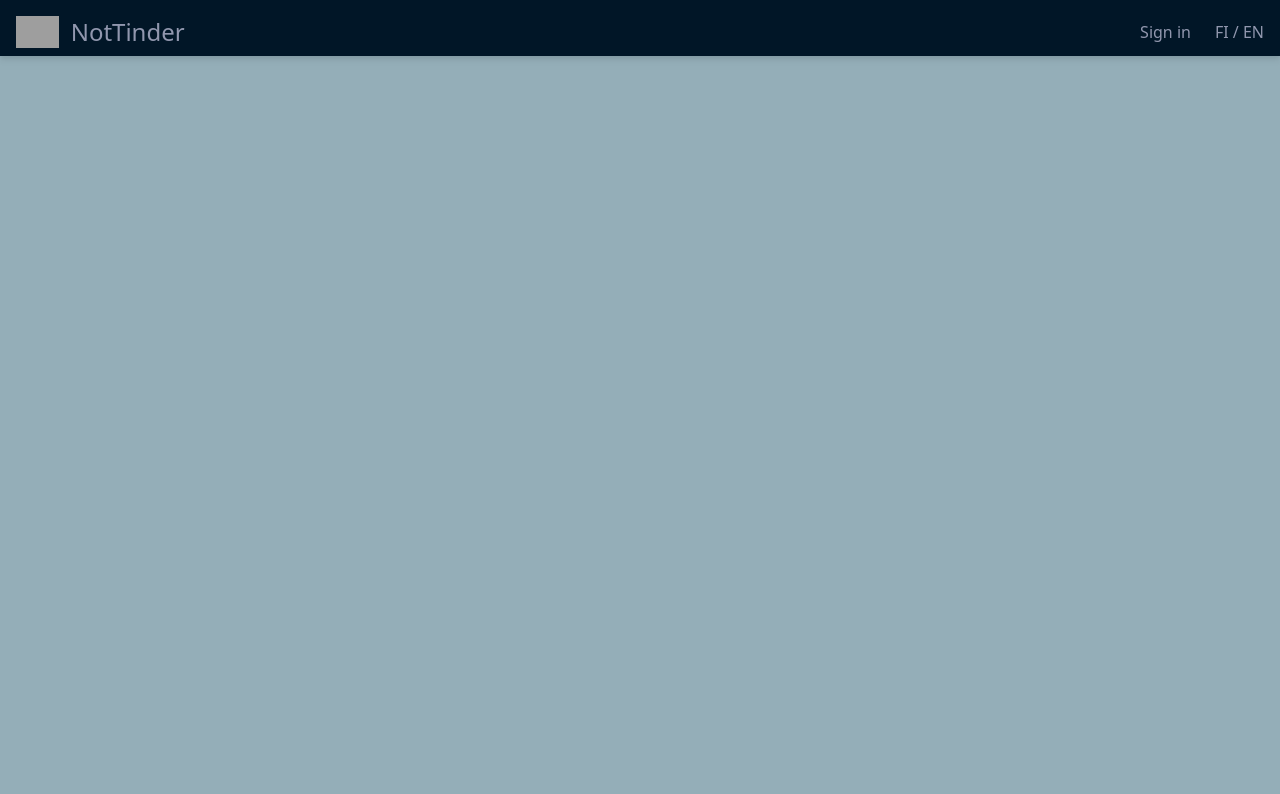
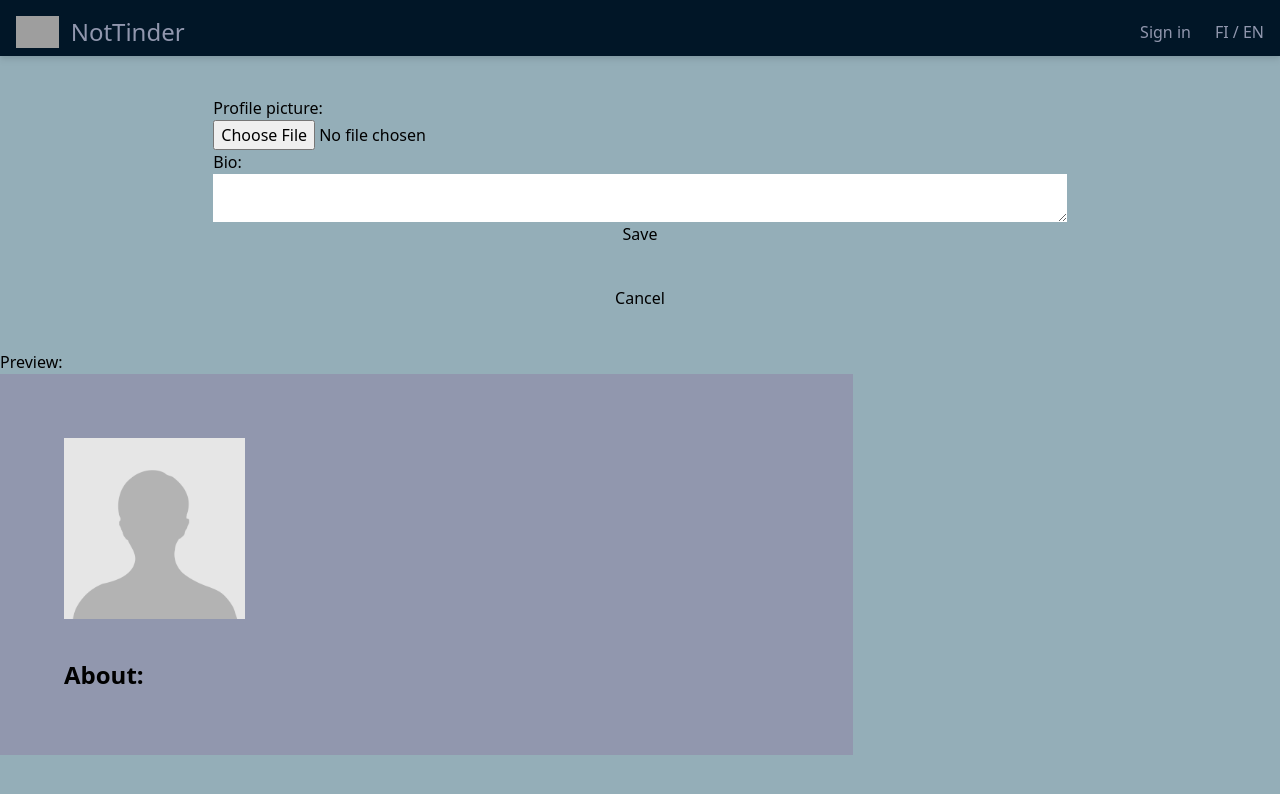
Before and after one commit to Roope1/AWA-project, a React (Create React App) app in the folder client/: page /edit in a window 1280 px wide. Shown: the top 794 px of the page. Built offline with nearby package versions, Linux system fonts and the light colour scheme; no server answers; sample sign-in values are in the browser's storage; grey boxes are pictures that could not be loaded.

Commit message:
started work on edit profile page

```diff
--- a/client/src/App.tsx
+++ b/client/src/App.tsx
@@ -4,6 +4,7 @@ import LoginPage from './components/LoginPage';
 import RegisterPage from './components/RegisterPage';
 import MainPage from './components/MainPage';
 import SwipePage from './components/SwipePage';
+import EditProfile from './components/EditProfile';
 
 function App() {
   return (
@@ -15,6 +16,7 @@ function App() {
           <Route path='/login' element = {<LoginPage />}/>
           <Route path='/register' element = { <RegisterPage />} />
           <Route path='/swipe' element = { <SwipePage />} />
+          <Route path='/edit' element = {<EditProfile />} />
         </Routes>
       </div>
     </Router>
--- /dev/null
+++ b/client/src/components/EditProfile.tsx
@@ -0,0 +1,65 @@
+import React, { ChangeEvent, FormEvent, useEffect, useState } from 'react'
+import Profile from './Profile'
+
+const EditProfile = () => {
+
+    const [profileData, setProfileData] = useState({})
+
+    useEffect(() => {
+        let auth_token: string | null = localStorage.getItem('auth_token');
+        if (!auth_token) window.location.href = '/login';
+
+        fetch('/user', {
+          method: "GET",
+          headers: {
+            "authorization": "Bearer " + auth_token
+          },
+          mode: "cors"
+        })
+          .then(response => {
+            if (response.status === 401) { // if return status is forbidden == user is not signed in and should be redirected to sign in
+              localStorage.removeItem('auth_token') // in case auth_token is expired
+              window.location.href = '/login'
+            } else {
+              response.json().then((data) => {
+                setProfileData(data);
+              })
+            }
+          })
+      }, [])
+
+    const handleChange = (e: ChangeEvent<HTMLFormElement>) => {
+        console.log(e.target.name);
+        if (e.target.name === "avatar") {
+            setProfileData({...profileData, ["previewAvatar"]: URL.createObjectURL(e.target.files[0])})
+        } else {
+            setProfileData({...profileData, [e.target.name]: e.target.value})
+        }
+    }
+
+    const submit = (e: FormEvent<HTMLFormElement>) => {
+        // send to backend
+    }
+
+
+    return (
+        <div className='flex flex-col justify-center items-center'>
+            <form className='w-2/3' onSubmit={submit} onChange={handleChange}>
+                <div className='my-10 flex flex-col'>
+                    <label htmlFor="avatar">Profile picture:</label>
+                    <input type="file" name="avatar" />
+                    <label htmlFor="bio">Bio:</label>
+                    <textarea name='bio' value={(profileData as any).bio}/>
+                    <input type="submit" name="submit" id="" value="Save" />
+                </div>
+            </form>
+            <button>Cancel</button>
+            <div className='my-10'>
+                <h1>Preview:</h1>
+                <Profile {...profileData}/>
+            </div>
+        </div>
+    )
+}
+
+export default EditProfile
--- a/client/src/components/Profile.tsx
+++ b/client/src/components/Profile.tsx
@@ -5,7 +5,7 @@ const Profile = ({...props}) => {
   return (
     <div className='w-2/3 bg-secondary p-16'>
         <div className='flex flex-row'>
-            <img className='w-1/5 rounded-full' src= {avatar} alt="avatar" />
+            <img className='w-1/4 h-1/4' src= {props.previewAvatar ?? props.avatar ?? avatar} alt="avatar" />
             <div className='mx-10 my-auto'>
                 <h1 className='text-4xl'>{props.username}</h1>
                 <p>{props?.name}</p>
--- a/client/src/components/ProfileDropdown.tsx
+++ b/client/src/components/ProfileDropdown.tsx
@@ -8,6 +8,8 @@ const ProfileDropdown = (props: { username: string }) => {
         if (value === "logout") {
             localStorage.removeItem("auth_token")
             window.location.href = "/login"
+        } else if (value === "edit") {
+            window.location.href = "/edit"
         }
     }
 
```
Also changed, not shown: 1 other file (tests, documents, lock files or other folders).
